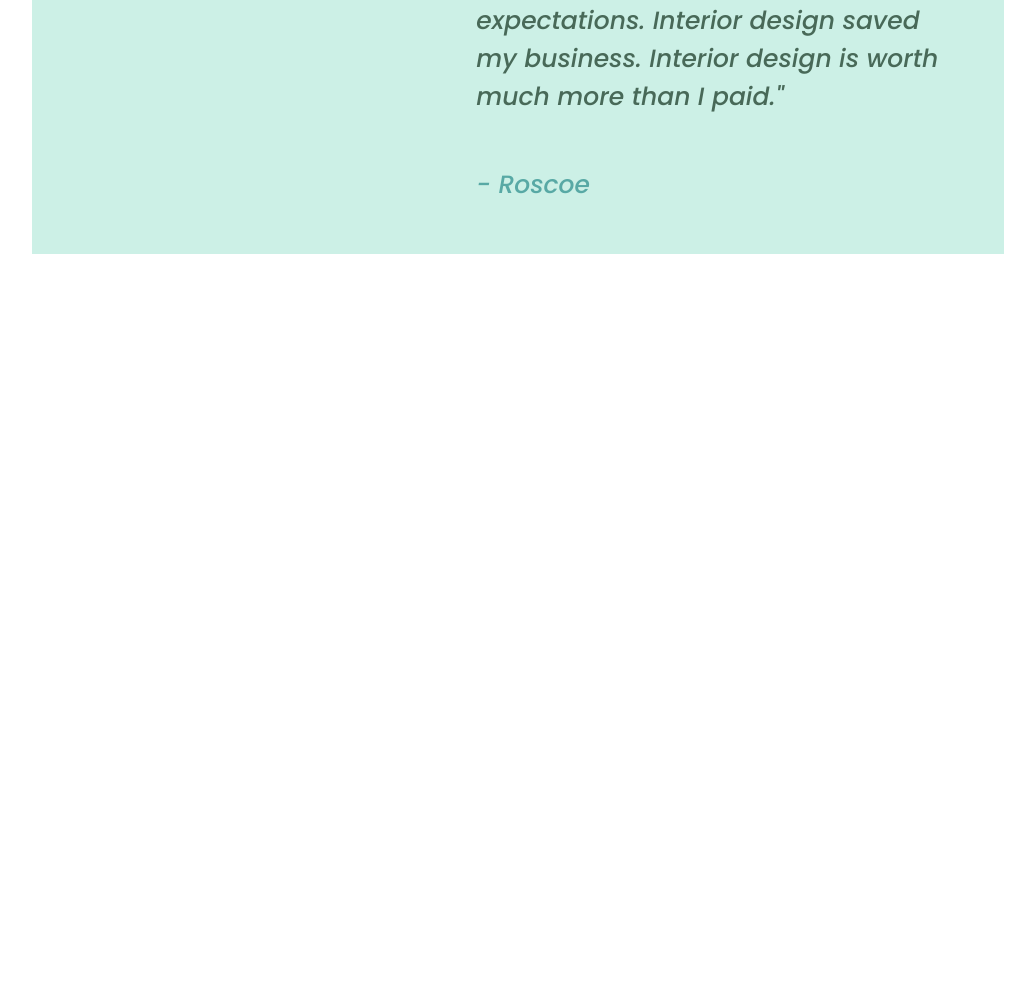
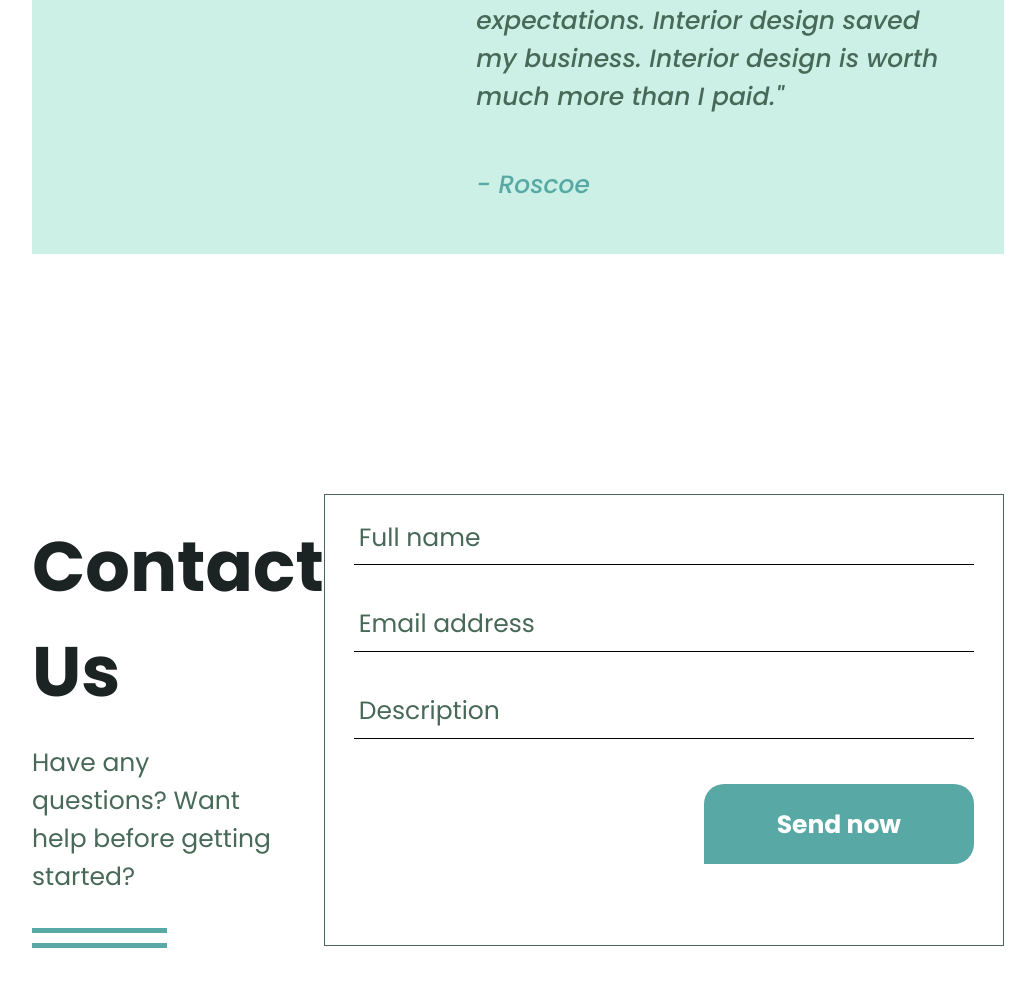
Before and after one commit to vui09/Locus, a website built with webpack: page src/index.html in a window 1280 px wide. Shown: the part 4616-5602 px from the top of the page, without its empty margins (134-1169 px from the left). Before the commit the page ends 4870 px from the top, so only its background shows below. Built offline with nearby package versions, Linux system fonts and the light colour scheme.

Commit message:
Верстка блока Contact

```diff
--- a/src/index.html
+++ b/src/index.html
@@ -78,7 +78,7 @@
 <section class="project">
     <div class="container project__container">
         <h2 class="title">Our project </h2>
-        <div class="subtitle">Introducing our first official project</div>
+        <div class="subtitle subtitle-decor">Introducing our first official project</div>
         <div class="project__list">
             <div class="project__item">
                 <div class="project__title">
@@ -172,5 +172,38 @@
         </div>
     </div>
 </section>
+<section class="contact">
+    <div class="container contact__container">
+        <div class="contact__left">
+            <h2 class="title">Contact Us</h2>
+            <div class="subtitle subtitle-decor">Have any questions? Want help before getting started?</div>
+        </div>
+        <div class="contact__right">
+            <form action="" method="post">
+                <div class="contact__wrap">
+                    <input type="text" class="contact__input" required>
+                    <span class="highlight"></span>
+                    <span class="bar"></span>
+                    <label class="contact__label">Full name</label>
+                </div>
+                <div class="contact__wrap">
+                    <input type="text" class="contact__input" required>
+                    <span class="highlight"></span>
+                    <span class="bar"></span>
+                    <label class="contact__label">Email address</label>
+                </div>
+                <div class="contact__wrap">
+                    <input type="text" class="contact__input" required>
+                    <span class="highlight"></span>
+                    <span class="bar"></span>
+                    <label class="contact__label">Description</label>
+                </div>
+                <div class="contact__wrap__submit">
+                    <input type="submit" class="btn btn-decoration" value="Send now">
+                </div>
+            </form>
+        </div>
+    </div>
+</section>
 </body>
 </html>
--- a/src/styles/_global.scss
+++ b/src/styles/_global.scss
@@ -54,6 +54,29 @@ h3{
   max-width: 520px;
 }
 
+.subtitle-decor{
+  position: relative;
+
+  &:before{
+    content: " ";
+    position: absolute;
+    bottom: -50px;
+    left: calc((100% - 135px) / 2);
+    width: 135px;
+    height: 5px;
+    background: $active-color;
+  }
+  &:after{
+    content: " ";
+    position: absolute;
+    bottom: -66px;
+    left: calc((100% - 135px) / 2);
+    width: 135px;
+    height: 5px;
+    background: $active-color;
+  }
+}
+
 img{
   max-width: 100%;
 }
--- /dev/null
+++ b/src/styles/contact.scss
@@ -0,0 +1,160 @@
+.contact{
+  margin: 240px 0 150px;
+
+  &__container{
+    display: flex;
+  }
+
+  &__left{
+    width: 25%;
+    padding-right: 5%;
+  }
+
+  .title{
+    text-align: left;
+  }
+
+  .subtitle{
+    color: $second-color;
+    font-size: 25px;
+    line-height: 38px;
+    text-align: left;
+  }
+
+  .subtitle-decor{
+    &:before{
+      bottom: -37px;
+      left: 0;
+    }
+    &:after{
+      bottom: -52px;
+      left: 0;
+    }
+  }
+
+  &__right{
+    width: 64%;
+    border: 1px solid $second-color;
+    padding: 3%;
+  }
+
+  &__wrap{
+    position:relative;
+    margin-bottom:45px;
+  }
+
+  &__input{
+    font-size: 18px;
+    padding: 10px 10px 10px 5px;
+    display: block;
+    width: 100%;
+    border: none;
+    border-bottom: 1px solid #000;
+    box-sizing: border-box;
+
+    &:focus{
+      outline:none;
+    }
+
+    &:focus ~ label,
+    &:valid ~ label    {
+      top:-20px;
+      font-size:14px;
+      color: $active-color;
+    }
+
+    &:focus ~ .highlight {
+      -webkit-animation:inputHighlighter 0.3s ease;
+      -moz-animation:inputHighlighter 0.3s ease;
+      animation:inputHighlighter 0.3s ease;
+    }
+
+    &:focus ~ .bar:before,
+    &:focus ~ .bar:after {
+      width:50%;
+    }
+
+  }
+
+  &__label{
+    color: $second-color;
+    font-size: 25px;
+    line-height: 38px;
+    position:absolute;
+    pointer-events:none;
+    left:5px;
+    top: -5px;
+    transition:0.2s ease all;
+  }
+
+  /* BOTTOM BARS ================================= */
+  .bar{
+    position:relative;
+    display:block;
+    width: 100%;
+  }
+  .bar:before,
+  .bar:after{
+    content:'';
+    height:2px;
+    width:0;
+    bottom:1px;
+    position:absolute;
+    background: $second-color;
+    transition:0.2s ease all;
+    -moz-transition:0.2s ease all;
+    -webkit-transition:0.2s ease all;
+  }
+
+  .bar:before {
+    left:50%;
+  }
+
+  .bar:after {
+    right:50%;
+  }
+
+  .highlight {
+    position:absolute;
+    height:60%;
+    width:100px;
+    top:25%;
+    left:0;
+    pointer-events:none;
+    opacity:0.5;
+  }
+
+  @-webkit-keyframes inputHighlighter {
+    from{
+      background:#5264AE;
+    }
+    to{
+      width:0;
+      background:transparent;
+    }
+  }
+  @-moz-keyframes inputHighlighter {
+    from{
+      background:#5264AE;
+    }
+    to{
+      width:0;
+      background:transparent;
+    }
+  }
+  @keyframes inputHighlighter {
+    from{
+      background:#5264AE;
+    }
+    to{
+      width:0;
+      background:transparent;
+    }
+  }
+
+  &__wrap__submit{
+    display: flex;
+    justify-content: flex-end;
+  }
+
+}
--- a/src/styles/index.scss
+++ b/src/styles/index.scss
@@ -8,3 +8,4 @@
 @import 'project';
 @import 'testimonial';
 @import 'feedback';
+@import 'contact';
--- a/src/styles/project.scss
+++ b/src/styles/project.scss
@@ -1,28 +1,5 @@
 .project{
   margin-top: 70px;
-
-  .subtitle{
-    position: relative;
-
-    &:before{
-      content: " ";
-      position: absolute;
-      bottom: -50px;
-      left: calc((100% - 135px) / 2);
-      width: 135px;
-      height: 5px;
-      background: $active-color;
-    }
-    &:after{
-      content: " ";
-      position: absolute;
-      bottom: -66px;
-      left: calc((100% - 135px) / 2);
-      width: 135px;
-      height: 5px;
-      background: $active-color;
-    }
-  }
 
   &__list{
     display: flex;
```
